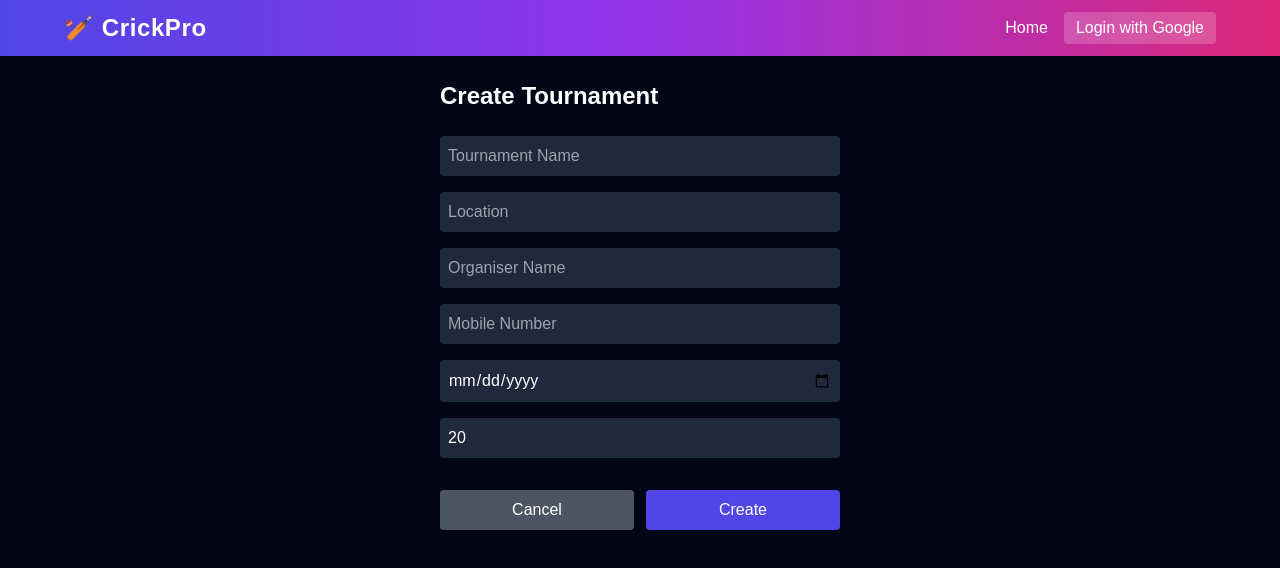
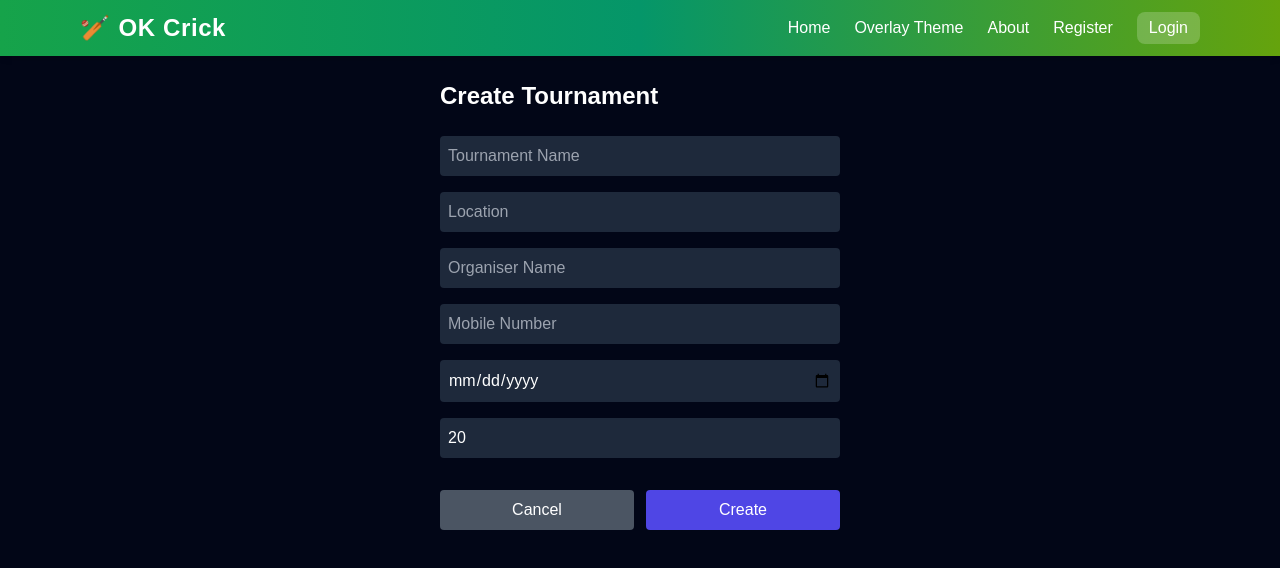
Before and after one commit to okcrick/okcrick, a Next.js app: page /create-tournament in a window 1280 px wide. Shown: the top 568 px of the page. Built offline with nearby package versions, Linux system fonts and the light colour scheme; no server answers.

Commit message:
Update Navbar.jsx

```diff
--- a/components/Navbar.jsx
+++ b/components/Navbar.jsx
@@ -1,10 +1,12 @@
 "use client";
+import { useState, useEffect } from "react";
 import Link from "next/link";
-import { useEffect, useState } from "react";
 import { auth, onAuthStateChanged, googleLogin, logout } from "../lib/firebaseAuth";
+import { Menu, X } from "lucide-react";
 
 export default function Navbar() {
   const [user, setUser] = useState(null);
+  const [menuOpen, setMenuOpen] = useState(false);
 
   useEffect(() => {
     const unsub = onAuthStateChanged(auth, (u) => setUser(u));
@@ -12,23 +14,83 @@ export default function Navbar() {
   }, []);
 
   return (
-    <nav className="bg-gradient-to-r from-indigo-600 via-purple-600 to-pink-600 p-3 text-white shadow-lg sticky top-0 z-50">
-      <div className="max-w-6xl mx-auto flex justify-between items-center">
-        <Link href="/" className="text-2xl font-bold tracking-wide">🏏 CrickPro</Link>
+    <nav className="bg-gradient-to-r from-green-600 via-emerald-600 to-lime-600 text-white shadow-md sticky top-0 z-50">
+      <div className="max-w-6xl mx-auto px-4 py-3 flex items-center justify-between">
+        {/* Logo / Brand */}
+        <Link href="/" className="text-2xl font-bold tracking-wide flex items-center gap-2">
+          🏏 <span>OK Crick</span>
+        </Link>
 
-        <div className="flex items-center gap-4">
+        {/* Desktop Menu */}
+        <div className="hidden md:flex items-center gap-6">
           <Link href="/" className="hover:text-yellow-300">Home</Link>
-          {user && <Link href="/create-tournament" className="hover:text-yellow-300">Create Tournament</Link>}
-          {user ? (
+          <Link href="/overlay" className="hover:text-yellow-300">Overlay Theme</Link>
+          <Link href="/about" className="hover:text-yellow-300">About</Link>
+          {!user && <Link href="/register" className="hover:text-yellow-300">Register</Link>}
+          {!user ? (
+            <button onClick={googleLogin} className="bg-white/20 px-3 py-1 rounded-lg hover:bg-white/30">
+              Login
+            </button>
+          ) : (
             <>
               <span className="hidden sm:block text-sm">{user.displayName}</span>
-              <button onClick={logout} className="bg-white/20 px-3 py-1 rounded hover:bg-white/30">Logout</button>
+              <button
+                onClick={logout}
+                className="bg-white/20 px-3 py-1 rounded-lg hover:bg-white/30 transition-all"
+              >
+                Logout
+              </button>
             </>
-          ) : (
-            <button onClick={googleLogin} className="bg-white/20 px-3 py-1 rounded hover:bg-white/30">Login with Google</button>
           )}
         </div>
+
+        {/* Hamburger Icon */}
+        <button
+          onClick={() => setMenuOpen(!menuOpen)}
+          className="md:hidden p-2 bg-white/10 rounded-lg hover:bg-white/20 transition"
+        >
+          {menuOpen ? <X size={22} /> : <Menu size={22} />}
+        </button>
       </div>
+
+      {/* Mobile Menu */}
+      {menuOpen && (
+        <div className="md:hidden bg-green-700/90 backdrop-blur-md flex flex-col items-center py-4 space-y-4">
+          <Link href="/" onClick={() => setMenuOpen(false)} className="hover:text-yellow-300">Home</Link>
+          <Link href="/overlay" onClick={() => setMenuOpen(false)} className="hover:text-yellow-300">Overlay Theme</Link>
+          <Link href="/about" onClick={() => setMenuOpen(false)} className="hover:text-yellow-300">About</Link>
+          {!user && (
+            <>
+              <Link href="/register" onClick={() => setMenuOpen(false)} className="hover:text-yellow-300">
+                Register
+              </Link>
+              <button
+                onClick={() => {
+                  setMenuOpen(false);
+                  googleLogin();
+                }}
+                className="bg-white/20 px-3 py-1 rounded-lg hover:bg-white/30 transition-all"
+              >
+                Login
+              </button>
+            </>
+          )}
+          {user && (
+            <>
+              <span className="text-sm">{user.displayName}</span>
+              <button
+                onClick={() => {
+                  setMenuOpen(false);
+                  logout();
+                }}
+                className="bg-white/20 px-3 py-1 rounded-lg hover:bg-white/30 transition-all"
+              >
+                Logout
+              </button>
+            </>
+          )}
+        </div>
+      )}
     </nav>
   );
 }
```
